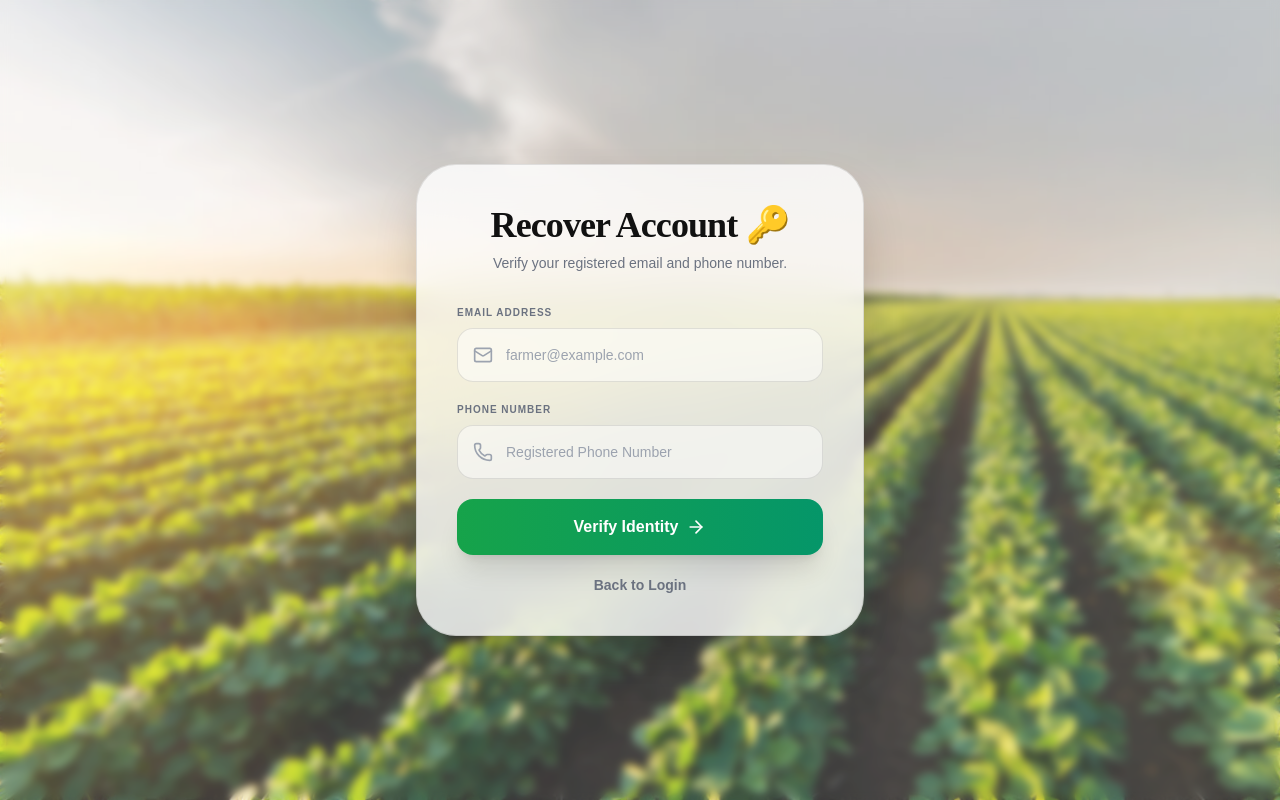
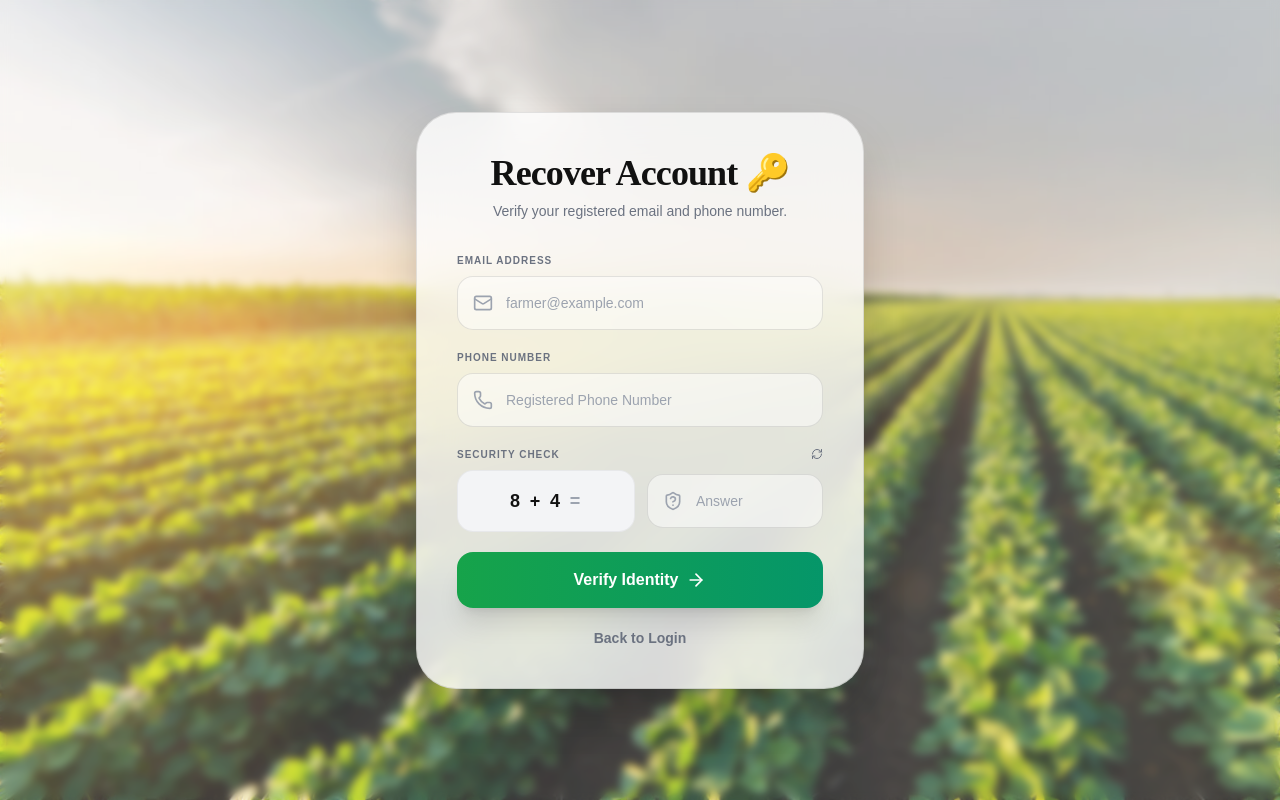
Before and after one commit to sayantan-pachal/SmartKrishi, a React (Vite) app: page /forgot-password in a window 1280 px wide. Built offline with nearby package versions, Linux system fonts and the light colour scheme; no server answers.

Commit message:
update forget passw...

```diff
--- a/src/component/Auth/ForgetPassword.jsx
+++ b/src/component/Auth/ForgetPassword.jsx
@@ -1,6 +1,6 @@
-import React, { useState } from "react";
+import React, { useState, useEffect } from "react";
 import { useNavigate, Link } from "react-router-dom";
-import { Mail, Lock, Eye, EyeOff, ArrowRight, Loader2, Phone } from "lucide-react";
+import { Mail, Lock, Eye, EyeOff, ArrowRight, Loader2, Phone, ShieldQuestion, RefreshCw } from "lucide-react";
 import { account } from "../../appwrite/config";
 import { useToast } from "../../component/Other/ToastContext";
 
@@ -11,10 +11,29 @@ function ForgetPassword() {
   const [step, setStep] = useState(1);
   const [email, setEmail] = useState("");
   const [phone, setPhone] = useState("");
+
+  // CAPTCHA State
+  const [captchaNum1, setCaptchaNum1] = useState(0);
+  const [captchaNum2, setCaptchaNum2] = useState(0);
+  const [captchaAnswer, setCaptchaAnswer] = useState("");
+
+  // Password State
   const [newPassword, setNewPassword] = useState("");
+  const [confirmPassword, setConfirmPassword] = useState("");
+  const [showPassword, setShowPassword] = useState(false);
+  const [showConfirmPassword, setShowConfirmPassword] = useState(false);
+  const [loading, setLoading] = useState(false);
 
-  const [showPassword, setShowPassword] = useState(false);
-  const [loading, setLoading] = useState(false);
+  // Generate CAPTCHA on mount
+  useEffect(() => {
+    generateCaptcha();
+  }, []);
+
+  const generateCaptcha = () => {
+    setCaptchaNum1(Math.floor(Math.random() * 10) + 1);
+    setCaptchaNum2(Math.floor(Math.random() * 10) + 1);
+    setCaptchaAnswer("");
+  };
 
   const handleVerify = (e) => {
     e.preventDefault();
@@ -22,6 +41,14 @@ function ForgetPassword() {
       showToast("Please enter both email and phone number", "error");
       return;
     }
+
+    // Verify CAPTCHA
+    if (parseInt(captchaAnswer) !== captchaNum1 + captchaNum2) {
+      showToast("Incorrect CAPTCHA answer. Please try again.", "error");
+      generateCaptcha();
+      return;
+    }
+
     setStep(2);
   };
 
@@ -29,6 +56,12 @@ function ForgetPassword() {
     e.preventDefault();
     if (newPassword.length < 8) {
       showToast("Password must be at least 8 characters 🔑", "error");
+      return;
+    }
+
+    // Verify Passwords Match
+    if (newPassword !== confirmPassword) {
+      showToast("Passwords do not match! Please check again.", "error");
       return;
     }
 
@@ -41,6 +74,7 @@ function ForgetPassword() {
       console.error("Reset Error:", error);
       showToast(error.message || "Failed to reset password. Please check your details.", "error");
       setStep(1);
+      generateCaptcha(); // Reset captcha if sent back
     } finally {
       setLoading(false);
     }
@@ -95,6 +129,34 @@ function ForgetPassword() {
                 </div>
             </div>
 
+            {/* CAPTCHA Section */}
+            <div>
+                <label className="text-[10px] font-bold text-gray-500 dark:text-gray-400 mb-2 uppercase tracking-widest flex items-center justify-between">
+                    <span>Security Check</span>
+                    <button type="button" onClick={generateCaptcha} className="hover:text-smart-green-500 transition-colors">
+                        <RefreshCw size={12} />
+                    </button>
+                </label>
+                <div className="flex items-center gap-3">
+                    <div className="flex-1 flex items-center justify-center gap-2 py-4 rounded-2xl bg-gray-100 dark:bg-white/[0.05] border border-black/5 dark:border-white/5 text-lg font-black tracking-widest">
+                        <span>{captchaNum1}</span>
+                        <span className="text-smart-green-500">+</span>
+                        <span>{captchaNum2}</span>
+                        <span className="text-gray-400">=</span>
+                    </div>
+                    <div className="relative flex-1">
+                      <ShieldQuestion className="absolute left-4 top-1/2 -translate-y-1/2 w-5 h-5 text-gray-400" />
+                      <input
+                        required
+                        placeholder="Answer"
+                        value={captchaAnswer}
+                        onChange={(e) => setCaptchaAnswer(e.target.value)}
+                        className={inputBase}
+                      />
+                    </div>
+                </div>
+            </div>
+
             <button
               type="submit"
               className="w-full flex items-center justify-center gap-2 py-4 mt-2 rounded-2xl font-bold bg-gradient-to-r from-green-600 to-emerald-600 text-white shadow-xl shadow-smart-green-900/20 active:scale-95 transition-all text-base"
@@ -129,6 +191,28 @@ function ForgetPassword() {
                 </div>
             </div>
 
+            <div>
+                <label className="block text-[10px] font-bold text-gray-500 dark:text-gray-400 mb-2 uppercase tracking-widest">Confirm Password</label>
+                <div className="relative">
+                  <Lock className="absolute left-4 top-1/2 -translate-y-1/2 w-5 h-5 text-gray-400" />
+                  <input
+                    type={showConfirmPassword ? "text" : "password"}
+                    required
+                    placeholder="Type password again"
+                    value={confirmPassword}
+                    onChange={(e) => setConfirmPassword(e.target.value)}
+                    className={inputBase}
+                  />
+                  <button
+                    type="button"
+                    onClick={() => setShowConfirmPassword(!showConfirmPassword)}
+                    className="absolute right-4 top-1/2 -translate-y-1/2 text-gray-400 hover:text-gray-600 transition-colors"
+                  >
+                    {showConfirmPassword ? <EyeOff size={18} /> : <Eye size={18} />}
+                  </button>
+                </div>
+            </div>
+
             <div className="space-y-3 pt-2">
                 <button
                   type="submit"
@@ -139,7 +223,10 @@ function ForgetPassword() {
                 </button>
                 <button
                   type="button"
-                  onClick={() => navigate("/login")}
+                  onClick={() => {
+                    setStep(1);
+                    generateCaptcha();
+                  }}
                   className="w-full flex items-center justify-center gap-2 py-4 rounded-2xl font-bold bg-gray-100 dark:bg-white/[0.05] text-[#111] dark:text-white hover:bg-gray-200 dark:hover:bg-white/10 active:scale-95 transition-all text-base"
                 >
                   Cancel
--- a/src/component/Auth/Login.jsx
+++ b/src/component/Auth/Login.jsx
@@ -35,8 +35,8 @@ function Login() {
       try {
         await account.get();
         navigate("/dashboard", { replace: true });
-      // eslint-disable-next-line no-empty
-      } catch {}
+        // eslint-disable-next-line no-empty
+      } catch { }
     };
     checkSession();
   }, [navigate]);
@@ -48,8 +48,11 @@ function Login() {
       <div className="absolute inset-0 bg-white/20 dark:bg-black/40 backdrop-blur-sm pointer-events-none" />
 
       <div className="relative z-10 w-full max-w-md p-8 md:p-10 rounded-[2.5rem] bg-white/80 dark:bg-[#0a0a0a]/80 backdrop-blur-xl shadow-2xl border border-black/10 dark:border-white/10 animate-in fade-in zoom-in duration-500">
-        <h1 className="font-fraunces font-black text-4xl text-center mb-2 tracking-tight flex items-center justify-center gap-2">
-          Welcome to <TextLogo />
+        <h1 className="font-fraunces font-black text-4xl text-center mb-2 tracking-tight">
+          <span className="flex flex-col sm:flex-row items-center justify-center gap-1 sm:gap-2">
+            <span>Welcome to</span>
+            <TextLogo />
+          </span>
         </h1>
 
         <p className="text-center text-sm font-medium text-gray-500 dark:text-gray-400 mb-8">
--- a/src/component/Home/Home.jsx
+++ b/src/component/Home/Home.jsx
@@ -25,7 +25,7 @@ const Home = () => {
   return (
     <div className="min-h-screen bg-[#FAFAFA] dark:bg-[#050505] font-dm text-gray-900 dark:text-gray-100 selection:bg-smart-green-500 selection:text-white">
 
-      {/* ─── Premium Sticky Navigation ─── */}
+      {/* ─── Sticky Navigation ─── */}
       <nav className={`fixed top-0 w-full z-[100] transition-all duration-500 ${
         isScrolled
           ? "bg-white/80 dark:bg-black/80 backdrop-blur-md border-b border-gray-200/50 dark:border-gray-800/50 py-4 shadow-sm"
```
